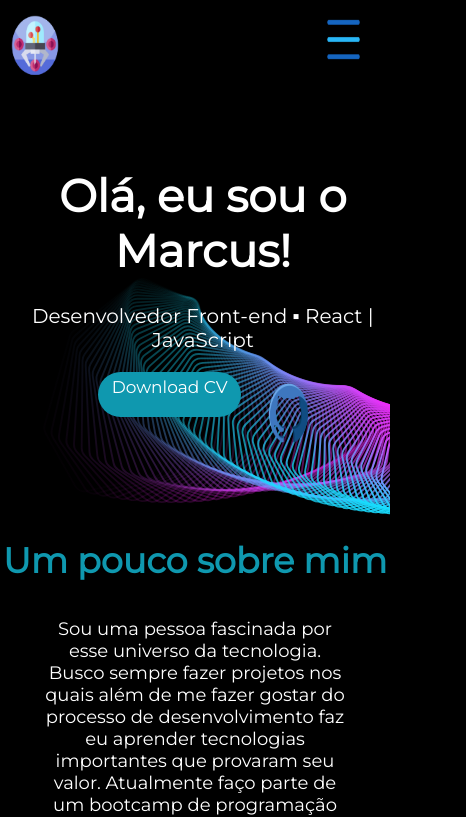
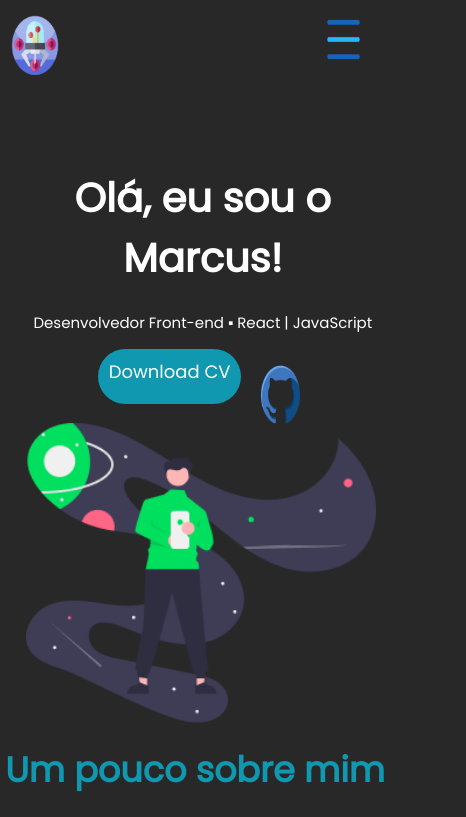
Before and after one commit to marcusvinicius0/meu-portfolio-v1.3, a React (Create React App) app: page / in a window 390 px wide. Shown: the top 817 px of the page, 466 px wide, since content can reach past the window. Built offline with nearby package versions, Linux system fonts and the light colour scheme.

Commit message:
responsividade

```diff
--- a/src/App.js
+++ b/src/App.js
@@ -3,13 +3,12 @@ import './style.js';
 import { useState, useRef } from 'react';
 
 import Row from './Components/Row';
-import ProjectCard from './Components/ProjectCard';
 import GitHubLink from './Components/GitHubLink';
 
 import LogoImg from './assets/nano-tecnologia (1).png';
 import MenuImg from './assets/menu-aberto.png';
 import Curriculo from './assets/curriculo.pdf';
-import Background from './assets/Looper BG.svg';
+import Background from './assets/bg.png';
 import pedidoDeLanches from './assets/pedidolanches.png';
 import cadastroUsuario from './assets/cadastroprojeto.png';
 import meuPortfolio from './assets/portfolioprint.png';
@@ -29,7 +28,7 @@ import WppImg from './assets/wpp.png';
 import InImg from './assets/in.png';
 import GmailImg from './assets/gmail.png';
 
-import { Logo, Navegation, IntroductionSection, MainImg, AboutMeSection, ProjectSection, SkillsSection, ContactSection, Footer } from './style.js';
+import { Logo, Navegation, IntroductionSection, AboutMeSection, ProjectSection, SkillsSection, ContactSection, Footer } from './style.js';
 
 
 function App() {
@@ -57,11 +56,13 @@ function App() {
         <IntroductionSection>
           <h1>Olá, eu sou o <br /> Marcus!</h1>
           <p>Desenvolvedor Front-end ▪ React | JavaScript</p>
-          <a href={Curriculo} download className="download-curriculo">Download CV</a>
+          <a href={Curriculo} download className="download-curriculo"><p>Download CV</p></a>
           <GitHubLink href="https://github.com/marcusvinicius0" />
         </IntroductionSection>
 
-        <MainImg src={Background} className='mainimg' alt='mainimg' />
+        <div className="mainimg">
+          <img className="img" src={Background} />
+        </div>
 
         <AboutMeSection>
           <h2>Um pouco sobre mim</h2>
--- a/src/GlobalStyle/GlobalStyle.css
+++ b/src/GlobalStyle/GlobalStyle.css
@@ -1,10 +1,77 @@
-@import url('https://fonts.googleapis.com/css2?family=Montserrat:wght@300;400&display=swap');
-
+@import url('https://fonts.googleapis.com/css2?family=Poppins:wght@300;400&display=swap');
 body {
     padding: 0;
     margin: 0;
     box-sizing: border-box;
-    background-color: black;
+    background-color: rgb(41, 40, 40);
     color: white;
-    font-family: 'Montserrat', sans-serif;
+    font-family: 'Poppins', sans-serif;
 }
+
+.mainimg{
+    display: flex;
+    justify-content: flex-end;
+    margin-top: -23vw;
+    margin-right: 5vw;
+}
+
+.img{
+    height: 450px;
+    width: 500px;
+}
+
+@media(min-width: 757px) and (max-width: 845px){
+    .mainimg{
+        margin-top: 5vw;
+        justify-content: center;
+        margin-left: 8vw;
+    }
+}
+
+@media(min-width: 668px) and (max-width: 756px){
+    .mainimg{
+        margin-top: 5vw;
+        justify-content: center;
+        margin-left: 8vw;
+    }
+    .img{
+        height: 300px;
+        width: 350px;
+    }
+}
+
+@media(min-width: 577px) and (max-width: 667px){
+    .mainimg{
+        margin-top: 5vw;
+        justify-content: center;
+        margin-left: 8vw;
+    }
+    .img{
+        height: 300px;
+        width: 350px;
+    }
+}
+
+@media(min-width: 488px) and (max-width: 577px){
+    .mainimg{
+        margin-top: 5vw;
+        justify-content: center;
+        margin-left: 8vw;
+    }
+    .img{
+        height: 300px;
+        width: 350px;
+    }
+}
+
+@media (max-width: 487px){
+    .mainimg{
+        margin-top: 5vw;
+        justify-content: center;
+        margin-left: 8vw;
+    }
+    .img{
+        height: 300px;
+        width: 350px;
+    }
+}
--- a/src/style.js
+++ b/src/style.js
@@ -81,8 +81,8 @@ export const IntroductionSection = styled.div`
         @media (min-width: 757px) and (max-width: 845px){font-size: 45px; margin-top: 10vw}
         @media (min-width: 668px) and (max-width: 756px){font-size: 45px; margin-top: 10vw}
         @media (min-width: 577px) and (max-width: 667px){font-size: 45px; margin-top: 10vw}
-        @media (min-width: 488px) and (max-width: 576px){font-size: 45px; margin-top: 10vw}
-        @media (max-width: 487px){font-size: 45px; margin-top: 30vw}
+        @media (min-width: 488px) and (max-width: 576px){font-size: 40px; margin-top: 10vw}
+        @media (max-width: 487px){font-size: 40px; margin-top: 30vw}
     }
 
     p{
@@ -93,21 +93,19 @@ export const IntroductionSection = styled.div`
         @media (min-width: 757px) and (max-width: 845px){font-size: 20px}
         @media (min-width: 668px) and (max-width: 756px){font-size: 20px}
         @media (min-width: 577px) and (max-width: 667px){font-size: 20px}
-        @media (min-width: 488px) and (max-width: 576px){font-size: 20px}
-        @media (max-width: 487px){font-size: 20px}
+        @media (min-width: 488px) and (max-width: 576px){font-size: 15px}
+        @media (max-width: 487px){font-size: 15px}
     }
 
     .download-curriculo{
         background-color:#0F98AF;
         width: 143px;
-        height: 40px;
+        height: 55px;
         color: white;
-        font-size: 14px;
         text-decoration: none;
         border-radius: 10vw;
         text-align: center;
         font-size: 17px;
-        padding-top: 1.2vw;
         cursor: pointer;
         z-index: 1;
         @media (min-width: 757px) and (max-width: 845px){margin-left: -10vw}
@@ -115,6 +113,13 @@ export const IntroductionSection = styled.div`
         @media (min-width: 577px) and (max-width: 667px){margin-left: -15vw}
         @media (min-width: 488px) and (max-width: 576px){margin-left: -17vw}
         @media (max-width: 487px){margin-left: -17vw}
+
+        p{
+            padding-top: 1.8vw;
+            font-size: 18px;
+            @media (min-width: 488px) and (max-width: 576px){padding-top: 3.5vw};
+            @media (max-width: 487px){padding-top: 3.5vw};
+        }
     }
 
     img{
@@ -125,7 +130,7 @@ export const IntroductionSection = styled.div`
         &:hover{
             -webkit-transform: scale(1.1);
             transform: scale(1.1);
-            transition: 0.6s;
+            transition: 0.7s;
             opacity: 0.8;
         }
         @media (min-width: 1080px) and (max-width: 1115px){margin-top: -4.2vw; margin-left: 16vw}
@@ -135,16 +140,9 @@ export const IntroductionSection = styled.div`
         @media (min-width: 757px) and (max-width: 845px){margin-top: -5.5vw; margin-left: 10vw; width: 7vw}
         @media (min-width: 668px) and (max-width: 756px){margin-top: -6.2vw; margin-left: 10vw; width: 8vw}
         @media (min-width: 577px) and (max-width: 667px){margin-top: -6.5vw; margin-left: 10vw; width: 8vw}
-        @media (min-width: 488px) and (max-width: 576px){margin-top: -8.5vw; margin-left: 17vw; width: 8vw}
-        @media (max-width: 487px){margin-top: -8.5vw; margin-left: 17vw; width: 10vw}
+        @media (min-width: 488px) and (max-width: 576px){margin-top: -10vw; margin-left: 13vw; width: 10vw}
+        @media (max-width: 487px){margin-top: -10vw; margin-left: 15vw; width: 10vw}
     }
-`
-
-export const MainImg = styled.img`
-    width: 100%;
-    height: 100%;
-    opacity: 1;
-    margin-top: -44vw;
 `
 
 export const AboutMeSection = styled.div`
@@ -156,7 +154,7 @@ export const AboutMeSection = styled.div`
     h2{
         font-size: 3.5vw;
         color: #0F98AF;
-        margin-top: 0vw;
+        margin-top: 5vw;
         z-index: 2;
         @media (min-width: 757px) and (max-width: 845px){font-size: 35px}
         @media (min-width: 668px) and (max-width: 756px){font-size: 35px}
@@ -166,9 +164,9 @@ export const AboutMeSection = styled.div`
     }
 
     p{
-        margin-top: -8vw;
+        margin-top: -10vw;
         text-align: center;
-        font-size: 1.7vw;
+        font-size: 18px;
         padding: 10vw;
         @media (min-width: 935px) and (max-width: 1023px){font-size: 20px}
         @media (min-width: 846px) and (max-width: 934px){font-size: 18px}
@@ -211,7 +209,7 @@ export const ProjectSection = styled.div`
     .container-project{
         width: 315px;
         height: 340px;
-    background: #121212;
+        background-color: rgb(41, 40, 40);
         box-shadow: 0 0.5rem 1rem rgb(0 0 0 / 15%);
         color: white;
         text-align: center;
@@ -219,14 +217,15 @@ export const ProjectSection = styled.div`
         margin-bottom: 1vw;
 
         img{
-        width: 315px;
+            width: 100%;
             height: 292px;
             opacity: 0.9;
+            background-size: cover;
         }
 
         p{
             text-align: start;
-        margin-top: 0.4vw;
+            margin-top: -0.5vw;
             padding-left: 1vw;
             color: #0F98AF;
         }
@@ -240,19 +239,15 @@ export const ProjectSection = styled.div`
             height: 5vh;
             position: absolute;
             margin-left: 8vw;
-        margin-top: -3.7vw;
+            margin-top: -4vw;
             &:hover {
             -webkit-transform: scale(1.1);
             transform: scale(1.1);
-        transition: 0.3s
+            transition: 0.3s;
+            @media (min-width: 950px) and (max-width: 1115px){margin-left: 5vw}
         }
     }
 }
-
-    .github-img{
-        margin-top: 8vw;
-    }
-
       hr{
         width: 90%;
         border: 1px solid #0F98AF;
@@ -354,14 +349,13 @@ export const ContactSection = styled.div`
         justify-content: flex-start;
         align-items: flex-start;
         flex-direction: column;
-        gap: 30px;
+        gap: 35px;
         margin-top: 3vw;
     }
 
     .contatos{
         margin-left: 4.5vw;
     }
-
 
     a{
         text-decoration: none;
@@ -382,7 +376,7 @@ export const ContactSection = styled.div`
     p{
         color: white;
         margin-left: 5vw;
-        margin-top: -2.5vw;
+        margin-top: -3vw;
         &:hover{
             color: #0F98AF;
             transition: 0.3s;
@@ -393,8 +387,8 @@ export const ContactSection = styled.div`
         @media (min-width: 757px) and (max-width: 845px){margin-top: -3.9vw; margin-left: 9vw}
         @media (min-width: 668px) and (max-width: 756px){margin-top: -4vw; margin-left: 9vw}
         @media (min-width: 577px) and (max-width: 667px){margin-top: -4vw; margin-left: 9vw}
-        @media (min-width: 488px) and (max-width: 576px){margin-top: -6vw; margin-left: 11vw}
-        @media (max-width: 487px){margin-top: -6vw; margin-left: 11vw}
+        @media (min-width: 488px) and (max-width: 576px){margin-top: -7vw; margin-left: 12vw; font-size: 13px}
+        @media (max-width: 487px){margin-top: -6vw; margin-left: 11vw; font-size: 13px}
     }
 `
 
```
Also changed, not shown: src/assets/bg.png (added), src/assets/programming-evolution.jpg (added). Lines whose indentation alone changed are shown as unchanged.
